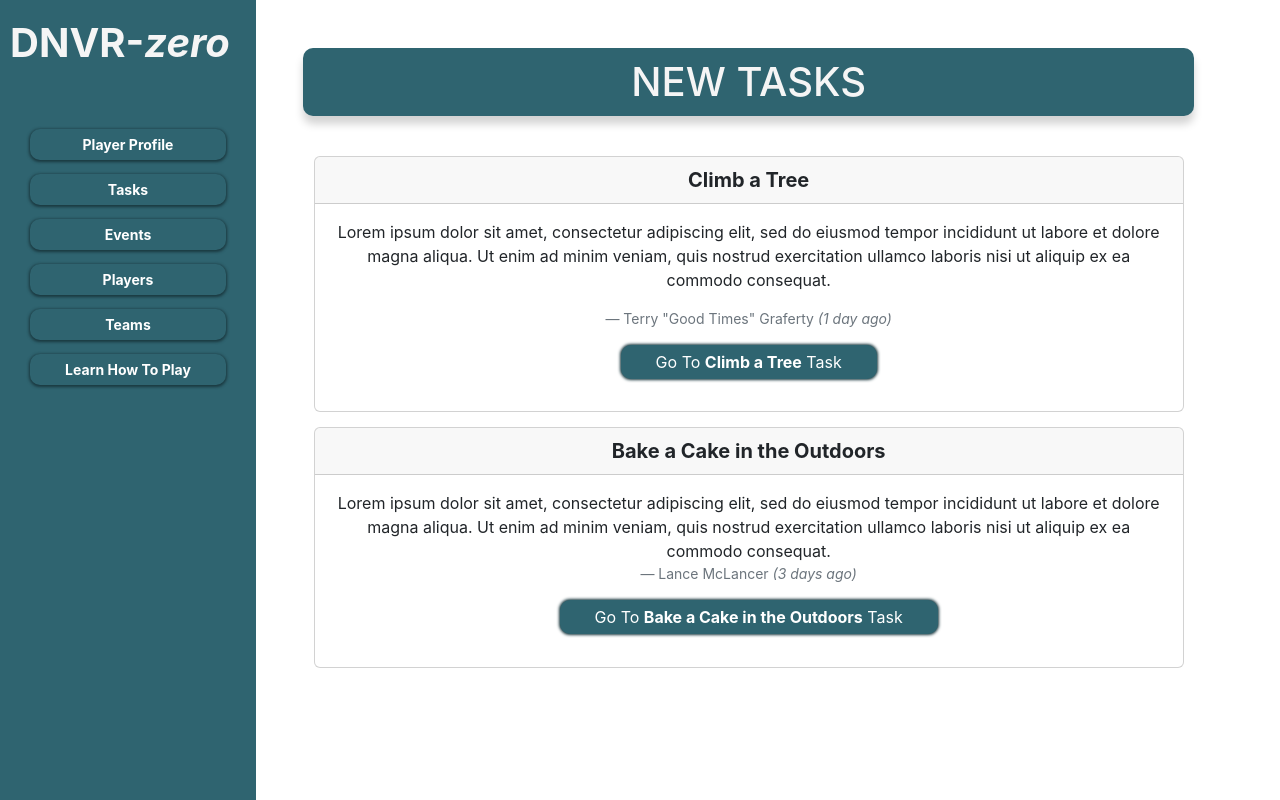
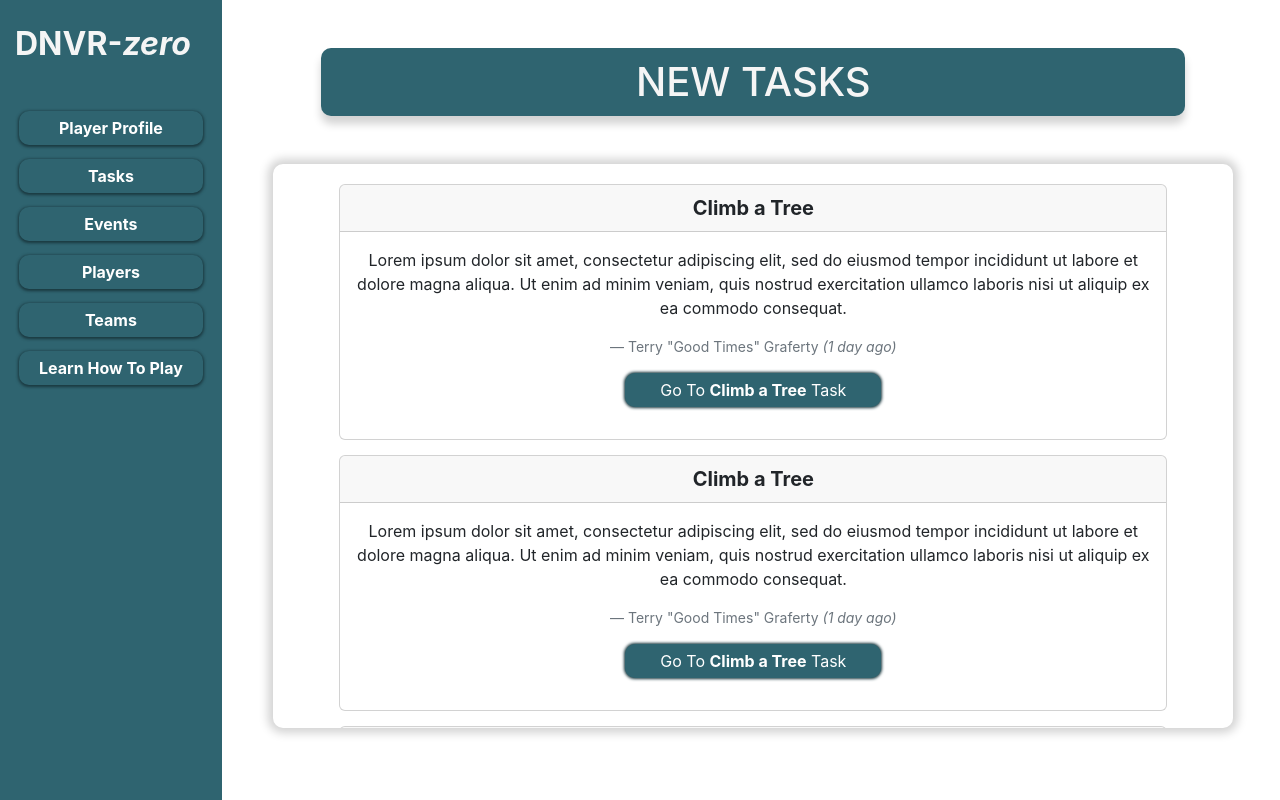
Before and after one commit to dnvr-zero/dnvr-zero-fe, a React (Create React App) app: page / in a window 1280 px wide. Built offline with nearby package versions, Linux system fonts and the light colour scheme.

Commit message:
Touched up styling and corrected side-scroll caused by excess margin

```diff
--- a/src/App.tsx
+++ b/src/App.tsx
@@ -32,8 +32,8 @@ const App: React.FC<AppProps> = () => {
 					</Col>
 				</Row>
 			) : (
-				<Row className="d-flex align-items-stretch">
-					<Col xs={2}>
+				<Row className="d-flex align-items-stretch mx-0">
+					<Col xs={2} className="sidebar-column">
 						<SideBarNav />
 					</Col>
 					<Col xs={10} className="d-flex flex-column p-5">
--- a/src/components/HomePage.tsx
+++ b/src/components/HomePage.tsx
@@ -1,13 +1,14 @@
 import * as React from 'react';
 import NewTasksOnHomePage from './NewTasksOnHomePage';
+import { Container } from 'react-bootstrap';
 
 interface HomePageProps {}
 
 const HomePage: React.FC<HomePageProps> = () => {
 	return (
-		<>
+		<Container>
 			<NewTasksOnHomePage />
-		</>
+		</Container>
 	);
 };
 
--- a/src/components/NewTasksOnHomePage.tsx
+++ b/src/components/NewTasksOnHomePage.tsx
@@ -30,7 +30,7 @@ const NewTasksOnHomePage: React.FC<NewTasksOnHomePageProps> = (props) => {
 				</Card>
 				<Card className="new-task-cards">
 					<Card.Header className="new-task-header-text">
-						Bake a Cake in the Outdoors
+						Climb a Tree
 					</Card.Header>
 					<Card.Body>
 						<p>
@@ -39,14 +39,72 @@ const NewTasksOnHomePage: React.FC<NewTasksOnHomePageProps> = (props) => {
 							enim ad minim veniam, quis nostrud exercitation ullamco laboris
 							nisi ut aliquip ex ea commodo consequat.
 						</p>
-						<footer className="blockquote-footer">
-							Lance McLancer <i>(3 days ago)</i>
+						<footer className="blockquote-footer mt-2">
+							Terry "Good Times" Graferty <i>(1 day ago)</i>
 						</footer>
 						<Button className="new-task-button">
-							Go To <b>Bake a Cake in the Outdoors</b> Task
+							Go To <b>Climb a Tree</b> Task
 						</Button>
 					</Card.Body>
 				</Card>
+				<Card className="new-task-cards">
+					<Card.Header className="new-task-header-text">
+						Climb a Tree
+					</Card.Header>
+					<Card.Body>
+						<p>
+							Lorem ipsum dolor sit amet, consectetur adipiscing elit, sed do
+							eiusmod tempor incididunt ut labore et dolore magna aliqua. Ut
+							enim ad minim veniam, quis nostrud exercitation ullamco laboris
+							nisi ut aliquip ex ea commodo consequat.
+						</p>
+						<footer className="blockquote-footer mt-2">
+							Terry "Good Times" Graferty <i>(1 day ago)</i>
+						</footer>
+						<Button className="new-task-button">
+							Go To <b>Climb a Tree</b> Task
+						</Button>
+					</Card.Body>
+				</Card>
+				<Card className="new-task-cards">
+					<Card.Header className="new-task-header-text">
+						Climb a Tree
+					</Card.Header>
+					<Card.Body>
+						<p>
+							Lorem ipsum dolor sit amet, consectetur adipiscing elit, sed do
+							eiusmod tempor incididunt ut labore et dolore magna aliqua. Ut
+							enim ad minim veniam, quis nostrud exercitation ullamco laboris
+							nisi ut aliquip ex ea commodo consequat.
+						</p>
+						<footer className="blockquote-footer mt-2">
+							Terry "Good Times" Graferty <i>(1 day ago)</i>
+						</footer>
+						<Button className="new-task-button">
+							Go To <b>Climb a Tree</b> Task
+						</Button>
+					</Card.Body>
+				</Card>
+				<Card className="new-task-cards">
+					<Card.Header className="new-task-header-text">
+						Climb a Tree
+					</Card.Header>
+					<Card.Body>
+						<p>
+							Lorem ipsum dolor sit amet, consectetur adipiscing elit, sed do
+							eiusmod tempor incididunt ut labore et dolore magna aliqua. Ut
+							enim ad minim veniam, quis nostrud exercitation ullamco laboris
+							nisi ut aliquip ex ea commodo consequat.
+						</p>
+						<footer className="blockquote-footer mt-2">
+							Terry "Good Times" Graferty <i>(1 day ago)</i>
+						</footer>
+						<Button className="new-task-button">
+							Go To <b>Climb a Tree</b> Task
+						</Button>
+					</Card.Body>
+				</Card>
+
 			</Container>
 		</div>
 	);
--- a/src/components/SideBarButtons.tsx
+++ b/src/components/SideBarButtons.tsx
@@ -9,7 +9,7 @@ const SideBarButtons: React.FC<SideBarButtonsProps> = () => {
 	const [showModal, setShowModal] = React.useState<boolean>(false);
 
 	return (
-		<ButtonGroup vertical className="nav-button-container" size="sm">
+		<ButtonGroup vertical className="nav-button-container" >
 			<Button id="playerProfileButton">Player Profile</Button>
 			<Button id="tasksButton">Tasks</Button>
 			<Button id="eventsButton">Events</Button>
--- a/src/components/SideBarNav.tsx
+++ b/src/components/SideBarNav.tsx
@@ -7,7 +7,7 @@ interface SideBarNavProps {}
 
 const SideBarNav: React.FC<SideBarNavProps> = () => {
 	return (
-		<Navbar collapseOnSelect className="navbar">
+		<Navbar className="navbar">
 			<Navbar.Brand href="home" className="navbar-title">
 				DNVR-<i>zero</i>
 			</Navbar.Brand>
--- a/src/index.css
+++ b/src/index.css
@@ -15,3 +15,9 @@ code {
 	font-family: source-code-pro, Menlo, Monaco, Consolas, 'Courier New',
 		monospace;
 }
+
+/* .sidebar-column {
+    flex-shrink: 0;
+    overflow-x: clip;
+    background-color: black;
+} */
--- a/src/index.tsx
+++ b/src/index.tsx
@@ -1,7 +1,7 @@
-import React from 'react';
 import ReactDOM from 'react-dom/client';
 import 'bootstrap/dist/css/bootstrap.min.css';
 import './index.css';
+import React from 'react';
 import App from './App';
 
 const root = ReactDOM.createRoot(
--- a/src/styles/NewTasksOnHomePage.css
+++ b/src/styles/NewTasksOnHomePage.css
@@ -2,24 +2,33 @@
 	display: flex;
 	flex-direction: column;
 	align-items: center;
+    height: 85vh;
+    width: 75vw;
 }
 
 .new-task-title-text {
 	width: 90%;
 	padding: 10px;
-	margin-bottom: 4%;
+	margin-bottom: 5%;
 	border-radius: 10px;
 	box-shadow: 0 8px 8px lightgray;
 	text-align: center;
 	color: whitesmoke;
 	background-color: #2f6470;
+    /* position: fixed;
+    z-index: 1; */
 }
 
 .card-container {
 	gap: 15px;
+    padding: 20px;
 	display: flex;
 	flex-direction: column;
 	align-items: center;
+	overflow: scroll;
+	border-radius: 10px;
+	box-shadow: 0px 0px 10px 5px lightgray;
+
 }
 
 .new-task-cards {
--- a/src/styles/SideBarButtons.css
+++ b/src/styles/SideBarButtons.css
@@ -14,7 +14,7 @@
 	font-weight: 700;
 	background-color: #2f6470;
 	border: none;
-	padding: 5px 35px;
+	padding: 5px 20px;
 	transition: 0.2s ease-in-out;
 }
 
--- a/src/styles/SideBarNav.css
+++ b/src/styles/SideBarNav.css
@@ -2,14 +2,23 @@
 	background-color: #2f6470;
 	display: flex;
 	flex-direction: column;
+	align-items: center;
 	height: 100%;
-    min-width: 20%;
+	padding: 15px;
+	/* min-width: 20%; */
 	position: fixed;
+	left: 0;
+	z-index: 1;
 }
 
-.navbar-title{
+.navbar-title {
 	font-weight: 700;
-    font-size: 2.5em;
+	font-size: 2em;
 	color: whitesmoke;
 	margin-bottom: 20%;
+	transition: 0.2s ease-in-out;
 }
+
+.navbar-title:hover {
+	color: #1a383f;
+}
```
Lines whose indentation alone changed are shown as unchanged.
